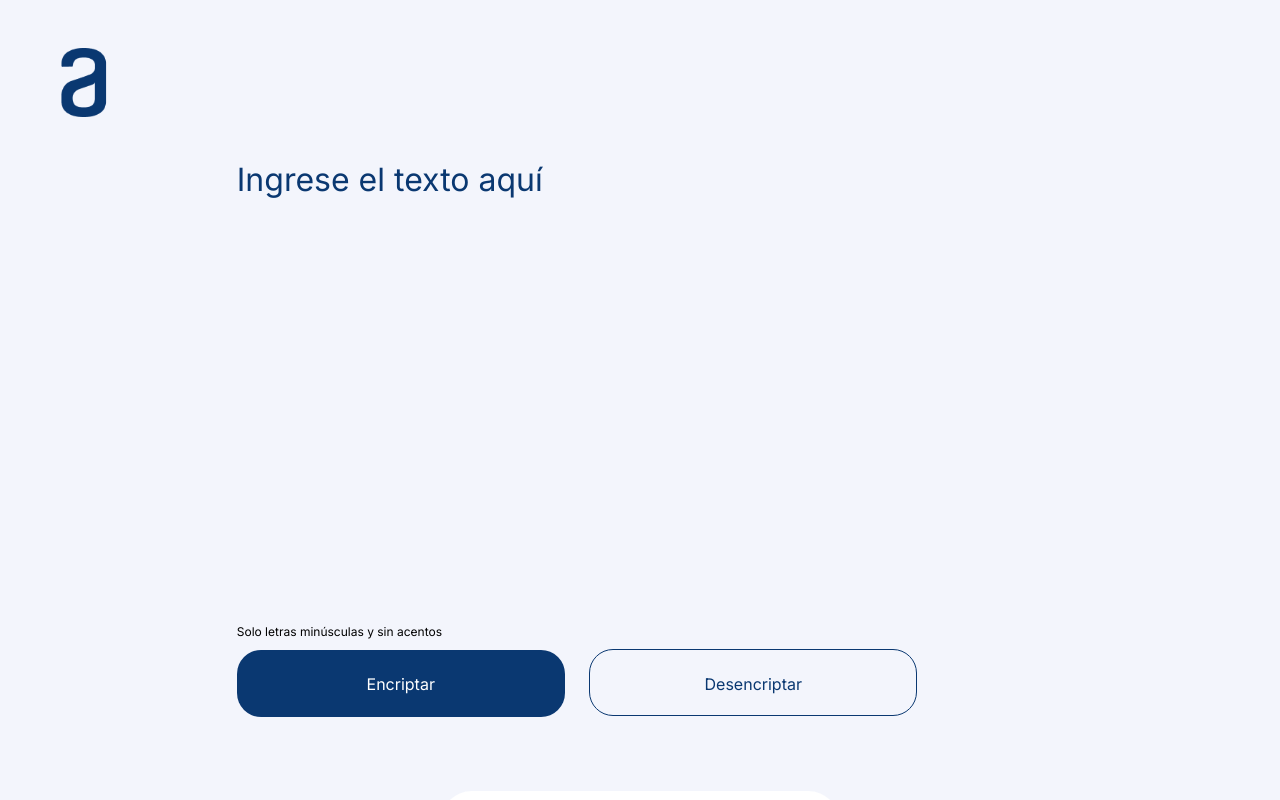
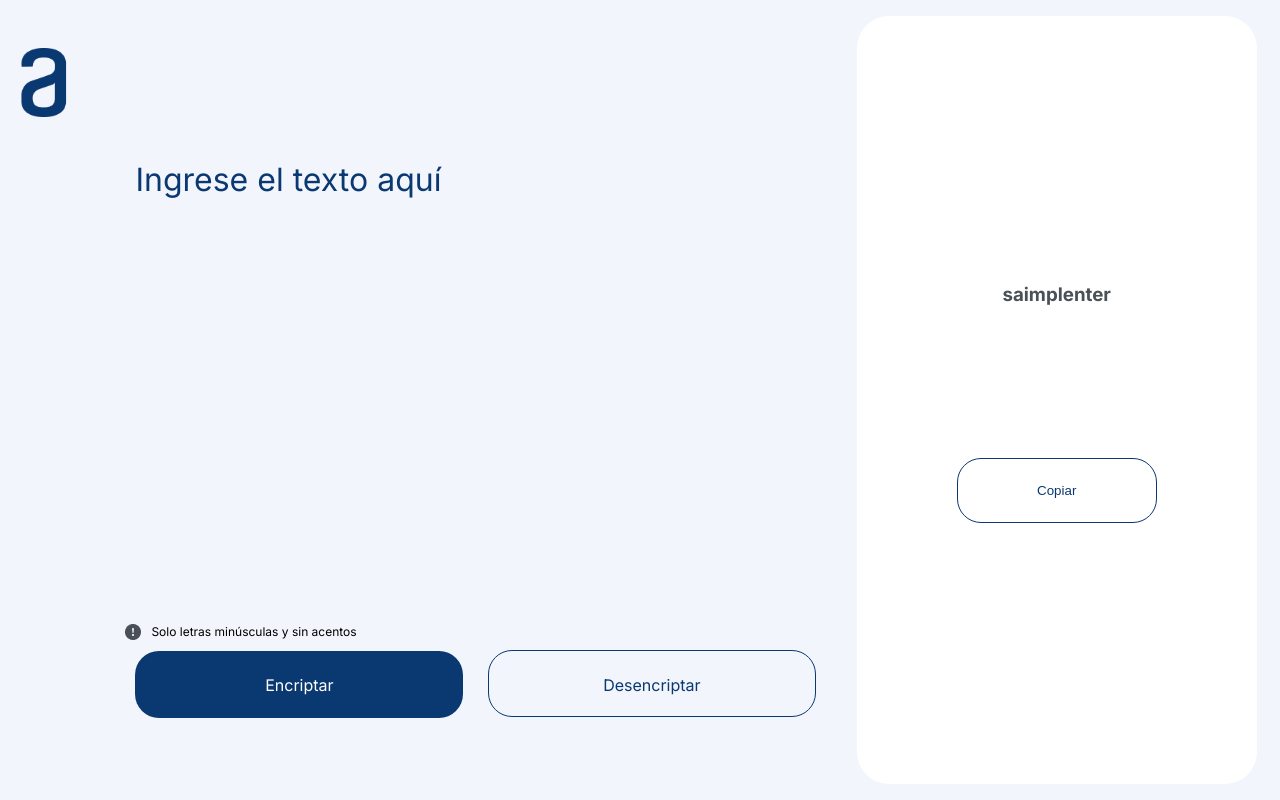
Before and after one commit to Fede9308/Challenge_ONE_Oracle_Encriptador_de_Texto, a plain HTML site: page index.html in a window 1280 px wide. Both pictures are taken after typing "Sample" into the empty fields and a click on the button "Encriptar". Shown: the top 800 px of the page. Drawn offline with Linux system fonts and the light colour scheme.

Commit message:
falta funcionalidad de copiar

```diff
--- a/assets/index.js
+++ b/assets/index.js
@@ -31,7 +31,7 @@ function dibujarResultado(entrada) {
     }
     else{
         resultados += `<h3 id="encriptado">${entrada}</h3>
-        <button class="copiar">Copiar</button>`
+        <button class="botonClaro">Copiar</button>`
     }
 
     resultado.innerHTML=resultados;
--- a/assets/style.css
+++ b/assets/style.css
@@ -24,7 +24,7 @@ main{
     justify-content:space-around ;
 }
 .logo{
-    margin: 2rem;
+    margin: 1vw;
     margin-top: 3rem;
 
 }
@@ -39,6 +39,7 @@ main{
     margin-top: 10rem;
    /*  max-height: 90vh; */
     margin-left: 30px;
+    max-width: 43.8rem;
 
 }
 textarea{
@@ -54,11 +55,19 @@ textarea{
     height: 25rem;
     margin-bottom: 2em;
     margin-left: 10px;
+    margin-right: 10px;
 }
 textarea::placeholder {
     color: #0A3871;
     border: none;
   }
+  .alerta{
+    display: flex;
+  }
+ button{
+    transition: 1s all;
+    cursor: pointer;
+ }
 .botones{
     margin-top: auto;
     margin-bottom: 3rem;
@@ -74,31 +83,42 @@ textarea::placeholder {
     font-weight: 400;
     font-size: 16px;
 }
-.encriptar{
+.botonOscuro{
     border: none ;
     background: #0A3871;
     color: #FFFFFF;
 }
-.desencriptar{
+.botonOscuro:hover{
+    background: #456d9e;
+    transform: scale(1.05);
+}
+.botonOscuro:active{
+    background: #183c64;
+    transform: scale(1.05);
+}
+.botonClaro{
     color: #0A3871;
     background-color: inherit;
     border: 1px solid #0A3871;
 }
-/* .botones div{
-    display: flex;
-} */
+.botonClaro:hover{
+    transform: scale(1.05);
+}
+.botonClaro:active{
+    background: #c9e1fd;
+    border: none;
+}
+
 .indicacion{
     margin-left: 10px;
     font-size: 12px
 }
 .egreso{
     width: 25rem;
-  /*   min-width: 10rem; */
     min-height: 48rem;
     display:flex;
     flex-direction: column;
     justify-content: center;
-    /* padding-top: 10em; */
     margin:1em;
     background-color: #FFFFFF;
     border-radius: 32px;
--- a/index.html
+++ b/index.html
@@ -5,7 +5,7 @@
     <meta http-equiv="X-UA-Compatible" content="IE=edge">
     <meta name="viewport" content="width=device-width, initial-scale=1.0">
     <title>Encriptador de texto</title>
-    <link rel="shortcut icon" href="./assets/images/Logo.png" type="image/x-icon">
+    <link rel="shortcut icon" href="./assets/images/Logo@2xFormateado.png" type="image/x-icon">
     <link rel="stylesheet" href="./assets/style.css">
     <link rel="preconnect" href="https://fonts.googleapis.com">
     <link rel="preconnect" href="https://fonts.gstatic.com" crossorigin>
@@ -27,9 +27,13 @@
 
 
                 <div class="botones">
-                    <p class="indicacion">Solo letras minúsculas y sin acentos</p>
-                    <button class="encriptar" id="encriptar">Encriptar</button>
-                    <button class="desencriptar" id="desencriptar">Desencriptar</button>
+                    <div class="alerta">
+                        <img src="./assets/images/Group.png" alt="signo de exclamación">
+                        <p class="indicacion">Solo letras minúsculas y sin acentos</p>
+                    </div>
+                    <!-- <p class="indicacion">Solo letras minúsculas y sin acentos</p> -->
+                    <button class="botonOscuro" id="encriptar">Encriptar</button>
+                    <button class="botonClaro" id="desencriptar">Desencriptar</button>
 
                 </div>
             </form>
```
